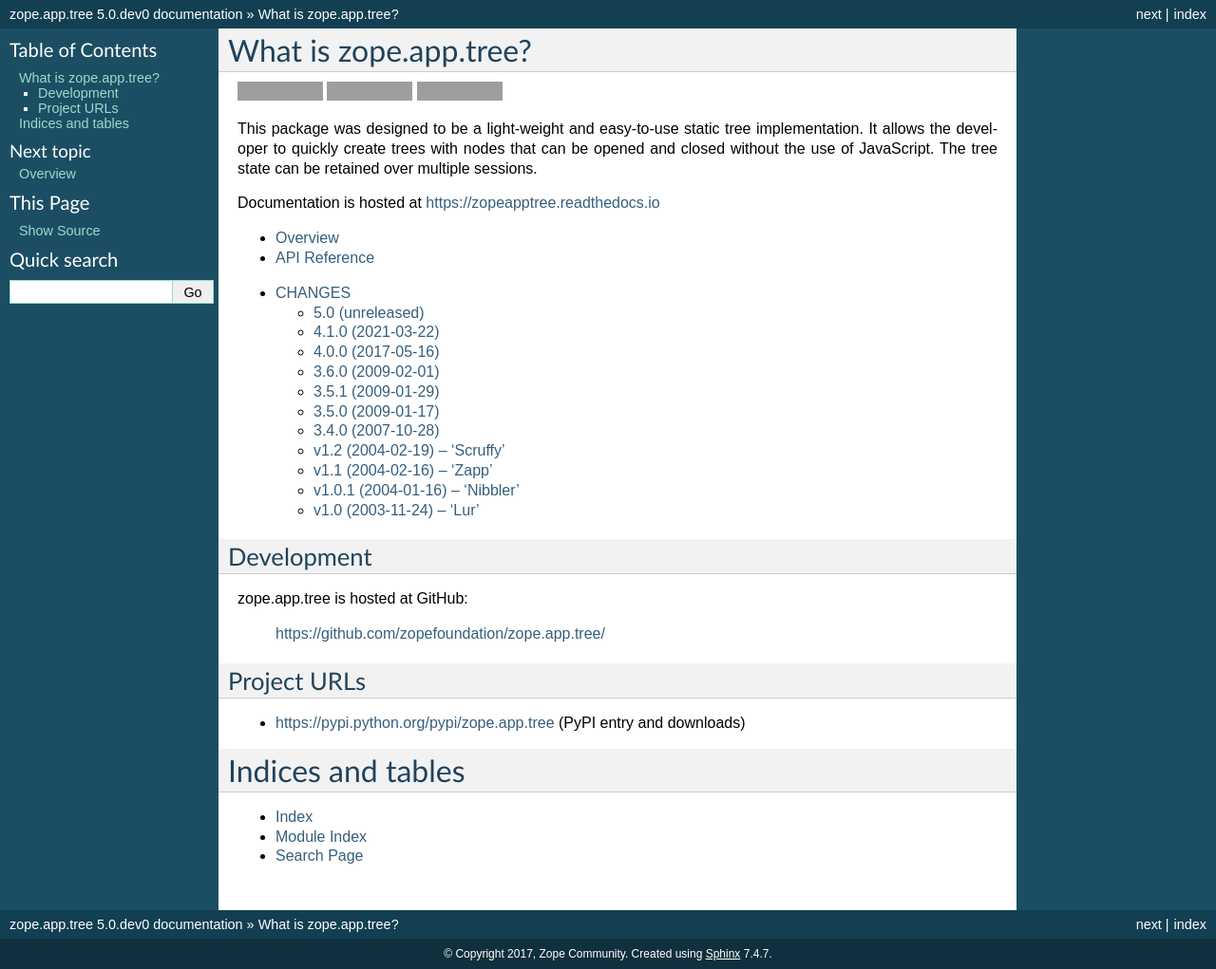
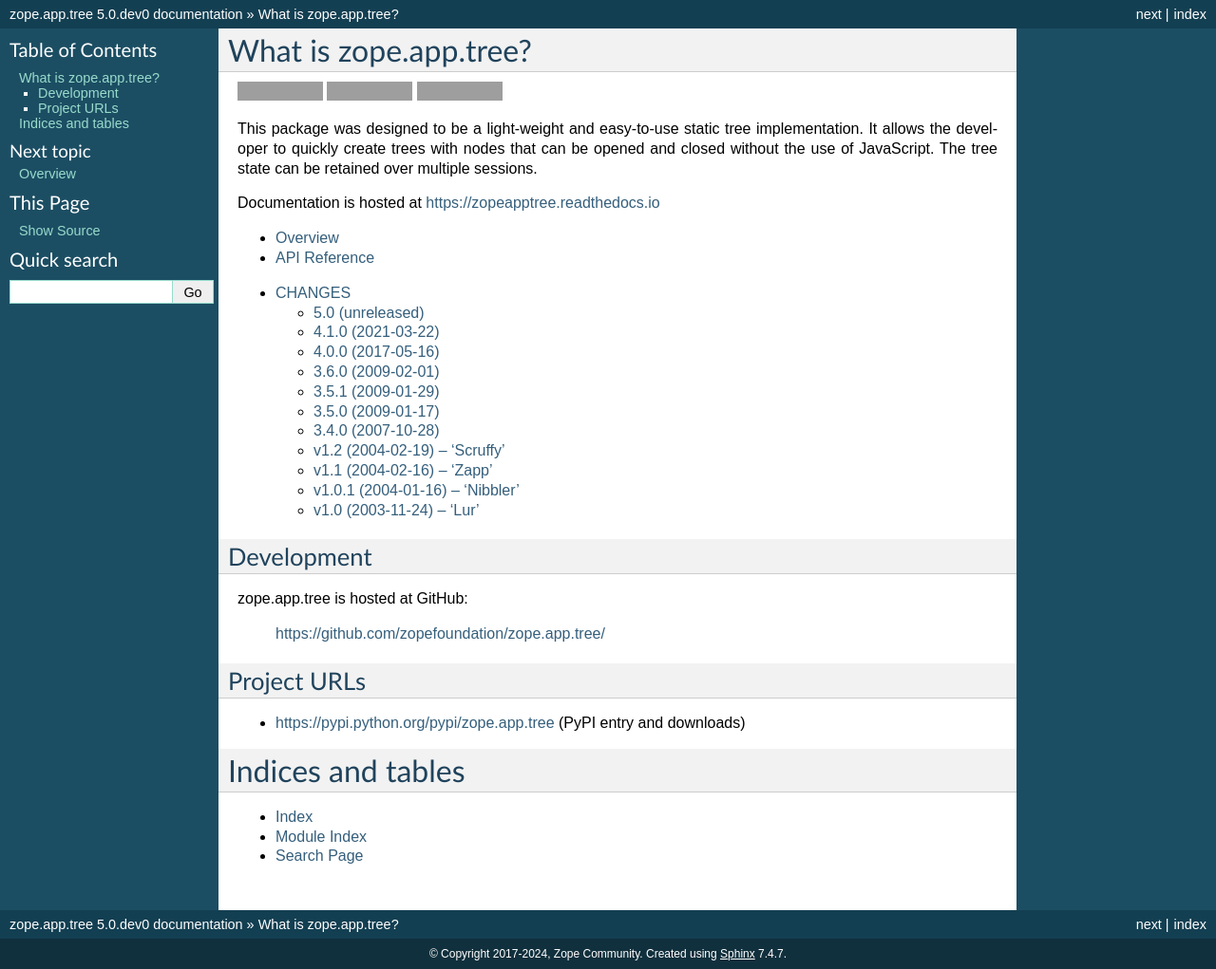
Before and after one commit to zopefoundation/zope.app.tree, a Sphinx documentation site: the page built from docs/index.rst, in a window 1280 px wide. Shown: the whole page at 95% size. Built offline with Sphinx 7.4.7, drawn with Linux system fonts in a browser that asks for light colours; grey boxes are pictures that could not be loaded.

Commit message:
Fix Sphinx conf.

```diff
--- a/docs/conf.py
+++ b/docs/conf.py
@@ -22,6 +22,7 @@
 import os
 import sys
 import pkg_resources
+
 sys.path.append(os.path.abspath('../src'))
 rqmt = pkg_resources.require('zope.app.tree')[0]
 
@@ -59,9 +60,9 @@
 master_doc = 'index'
 
 # General information about the project.
-project = u'zope.app.tree'
-copyright = u'2017, Zope Community'
-author = u'Zope Community'
+project = 'zope.app.tree'
+copyright = '2017-2024, Zope Community'
+author = 'Zope Community'
 
 # The version info for the project you're documenting, acts as replacement for
 # |version| and |release|, also used in various other places throughout the
@@ -77,7 +78,7 @@
 #
 # This is also used if you do content translation via gettext catalogs.
 # Usually you set "language" from the command line for these cases.
-language = None
+language = 'en'
 
 # There are two options for replacing |today|: either, you set today to some
 # non-false value, then it is used:
@@ -124,7 +125,6 @@
 # If true, `todo` and `todoList` produce output, else they produce nothing.
 todo_include_todos = False
 
-
 # -- Options for HTML output ----------------------------------------------
 
 # The theme to use for HTML and HTML Help pages.  See the documentation for
@@ -144,7 +144,7 @@
 # The name for this set of Sphinx documents.
 # "<project> v<release> documentation" by default.
 #
-# html_title = u'zope.app.tree vXXX'
+# html_title = 'zope.app.tree vXXX'
 
 # A shorter title for the navigation bar.  Default is the same as html_title.
 #
@@ -249,29 +249,29 @@
 # -- Options for LaTeX output ---------------------------------------------
 
 latex_elements = {
-     # The paper size ('letterpaper' or 'a4paper').
-     #
-     # 'papersize': 'letterpaper',
+    # The paper size ('letterpaper' or 'a4paper').
+    #
+    # 'papersize': 'letterpaper',
 
-     # The font size ('10pt', '11pt' or '12pt').
-     #
-     # 'pointsize': '10pt',
+    # The font size ('10pt', '11pt' or '12pt').
+    #
+    # 'pointsize': '10pt',
 
-     # Additional stuff for the LaTeX preamble.
-     #
-     # 'preamble': '',
+    # Additional stuff for the LaTeX preamble.
+    #
+    # 'preamble': '',
 
-     # Latex figure (float) alignment
-     #
-     # 'figure_align': 'htbp',
+    # Latex figure (float) alignment
+    #
+    # 'figure_align': 'htbp',
 }
 
 # Grouping the document tree into LaTeX files. List of tuples
 # (source start file, target name, title,
 #  author, documentclass [howto, manual, or own class]).
 latex_documents = [
-    (master_doc, 'zopeapp.tree.tex', u'zope.app.tree Documentation',
-     u'Zope Community', 'manual'),
+    (master_doc, 'zopeapp.tree.tex', 'zope.app.tree Documentation',
+     'Zope Community', 'manual'),
 ]
 
 # The name of an image file (relative to this directory) to place at the top of
@@ -306,20 +306,16 @@
 #
 # latex_domain_indices = True
 
-
 # -- Options for manual page output ---------------------------------------
 
 # One entry per manual page. List of tuples
 # (source start file, name, description, authors, manual section).
-man_pages = [
-    (master_doc, 'zopeapp.tree', u'zope.app.tree Documentation',
-     [author], 1)
-]
+man_pages = [(master_doc, 'zopeapp.tree', 'zope.app.tree Documentation',
+              [author], 1)]
 
 # If true, show URL addresses after external links.
 #
 # man_show_urls = False
-
 
 # -- Options for Texinfo output -------------------------------------------
 
@@ -327,9 +323,8 @@
 # (source start file, target name, title, author,
 #  dir menu entry, description, category)
 texinfo_documents = [
-    (master_doc, 'zopeapp.tree', u'zope.app.tree Documentation',
-     author, 'zopeapp.tree', 'One line description of project.',
-     'Miscellaneous'),
+    (master_doc, 'zopeapp.tree', 'zope.app.tree Documentation', author,
+     'zopeapp.tree', 'One line description of project.', 'Miscellaneous'),
 ]
 
 # Documents to append as an appendix to all manuals.
@@ -348,23 +343,24 @@
 #
 # texinfo_no_detailmenu = False
 
-
 # Example configuration for intersphinx: refer to the Python standard library.
 intersphinx_mapping = {
-    'https://docs.python.org/': None,
-    'https://zopeinterface.readthedocs.io/en/latest': None,
-    'https://zopeevent.readthedocs.io/en/latest/': None,
-    'https://zopecomponent.readthedocs.io/en/latest/': None,
-    'https://zopelocation.readthedocs.io/en/latest/': None,
-    'https://zopecontainer.readthedocs.io/en/latest/': None,
-    'https://zopesite.readthedocs.io/en/latest/': None,
-    'https://zopepublisher.readthedocs.io/en/latest/': None,
+    'docs': ('https://docs.python.org/', None),
+    'zopeinterface': ('https://zopeinterface.readthedocs.io/en/latest', None),
+    'zopeevent': ('https://zopeevent.readthedocs.io/en/latest/', None),
+    'zopecomponent': ('https://zopecomponent.readthedocs.io/en/latest/', None),
+    'zopelocation': ('https://zopelocation.readthedocs.io/en/latest/', None),
+    'zopecontainer': ('https://zopecontainer.readthedocs.io/en/latest/', None),
+    'zopesite': ('https://zopesite.readthedocs.io/en/latest/', None),
+    'zopepublisher': ('https://zopepublisher.readthedocs.io/en/latest/', None),
 }
 
-extlinks = {'issue': ('https://github.com/zopefoundation/zope.app.tree/issues/%s',
-                      'issue #'),
-            'pr': ('https://github.com/zopefoundation/zope.app.tree/pull/%s',
-                   'pull request #')}
+extlinks = {
+    'issue':
+    ('https://github.com/zopefoundation/zope.app.tree/issues/%s', 'issue #'),
+    'pr': ('https://github.com/zopefoundation/zope.app.tree/pull/%s',
+           'pull request #')
+}
 
 autodoc_default_flags = ['members', 'show-inheritance']
 autoclass_content = 'both'
```
